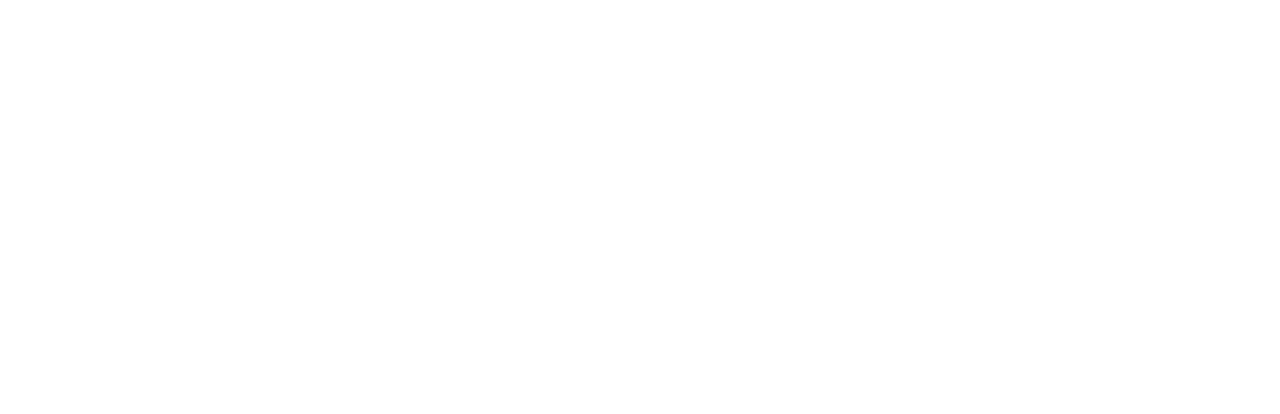
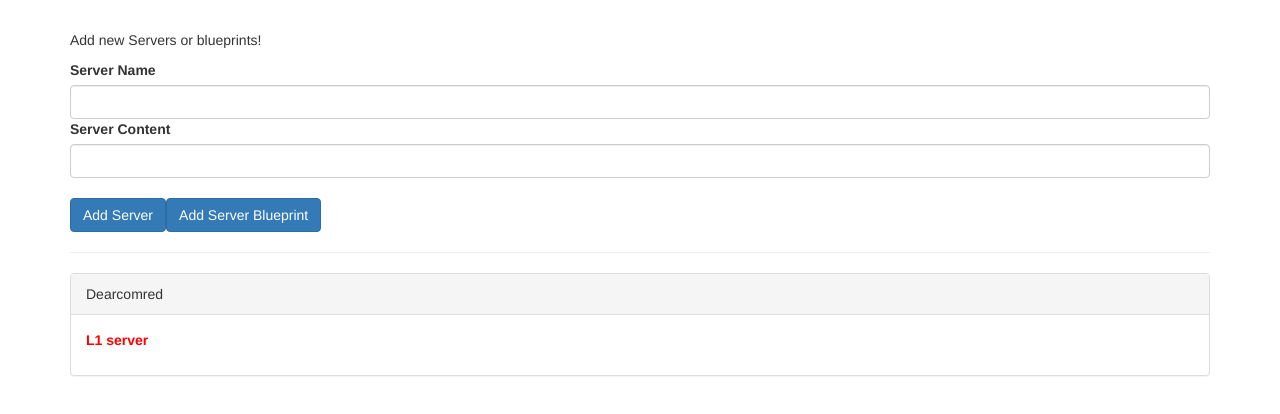
Before and after one commit to shiva508/angular-zero-to-hero, an Angular app: page / in a window 1280 px wide. Shown: the top 414 px of the page. Built offline with nearby package versions, Linux system fonts and the light colour scheme.

Commit message:
event binding

```diff
--- a/src/app/app.component.css
+++ b/src/app/app.component.css
@@ -0,0 +1,7 @@
+.container {
+  margin-top: 30px;
+}
+
+p {
+  color: blue;
+}
--- a/src/app/app.component.html
+++ b/src/app/app.component.html
@@ -1,3 +1,17 @@
 <style></style>
-<div class="container"></div>
+<div class="container">
+  <app-cockpit
+    (serverCreated)="onServerAdded($event)"
+    (blueprintCreated)="onBlueprintAdded($event)"
+  ></app-cockpit>
+  <hr />
+  <div class="row">
+    <div class="col-xs-12">
+      <app-server-elements
+        *ngFor="let serverElement of serverElements"
+        [srvElement]="serverElement"
+      ></app-server-elements>
+    </div>
+  </div>
+</div>
 <router-outlet></router-outlet>
--- a/src/app/app.component.ts
+++ b/src/app/app.component.ts
@@ -3,8 +3,29 @@
 @Component({
   selector: 'app-root',
   templateUrl: './app.component.html',
-  styleUrls: ['./app.component.css']
+  styleUrls: ['./app.component.css'],
 })
 export class AppComponent {
-  title = 'angular-zero-to-hero';
+  serverElements: any = [
+    { name: 'Dearcomred', type: 'server', content: 'L1 server' },
+  ];
+
+  onServerAdded(serverData: { serverName: string; serverContent: string }) {
+    this.serverElements.push({
+      type: 'server',
+      name: serverData.serverName,
+      content: serverData.serverContent,
+    });
+  }
+
+  onBlueprintAdded(blueprintData: {
+    serverName: string;
+    serverContent: string;
+  }) {
+    this.serverElements.push({
+      type: 'blueprint',
+      name: blueprintData.serverName,
+      content: blueprintData.serverContent,
+    });
+  }
 }
--- /dev/null
+++ b/src/app/cockpit/cockpit.component.html
@@ -0,0 +1,14 @@
+<div class="row">
+  <div class="col-xs-12">
+    <p>Add new Servers or blueprints!</p>
+    <label>Server Name</label>
+    <input type="text" class="form-control" [(ngModel)]="newServerName" />
+    <label>Server Content</label>
+    <input type="text" class="form-control" [(ngModel)]="newServerContent" />
+    <br />
+    <button class="btn btn-primary" (click)="onAddServer()">Add Server</button>
+    <button class="btn btn-primary" (click)="onAddBlueprint()">
+      Add Server Blueprint
+    </button>
+  </div>
+</div>
--- /dev/null
+++ b/src/app/cockpit/cockpit.component.ts
@@ -0,0 +1,36 @@
+import { Component, EventEmitter, OnInit, Output } from '@angular/core';
+
+@Component({
+  selector: 'app-cockpit',
+  templateUrl: './cockpit.component.html',
+  styleUrls: ['./cockpit.component.css'],
+})
+export class CockpitComponent implements OnInit {
+  constructor() {}
+  ngOnInit(): void {}
+
+  newServerName = '';
+  newServerContent = '';
+  @Output() serverCreated = new EventEmitter<{
+    serverName: string;
+    serverContent: string;
+  }>();
+  @Output() blueprintCreated = new EventEmitter<{
+    serverName: string;
+    serverContent: string;
+  }>();
+
+  onAddServer() {
+    this.serverCreated.emit({
+      serverName: this.newServerName,
+      serverContent: this.newServerContent,
+    });
+  }
+
+  onAddBlueprint() {
+    this.blueprintCreated.emit({
+      serverName: this.newServerName,
+      serverContent: this.newServerContent,
+    });
+  }
+}
--- /dev/null
+++ b/src/app/server-elements/server-elements.component.html
@@ -0,0 +1,11 @@
+<div class="panel panel-default">
+  <div class="panel-heading">{{ element.name }}</div>
+  <div class="panel-body">
+    <p>
+      <strong *ngIf="element.type === 'server'" style="color: red">{{
+        element.content
+      }}</strong>
+      <em *ngIf="element.type === 'blueprint'">{{ element.content }}</em>
+    </p>
+  </div>
+</div>
```
Also changed, not shown: src/app/app.module.ts (+7 -9 lines), src/app/server-elements/server-elements.component.ts (added, +11 -0 lines), src/app/cockpit/cockpit.component.css (added), src/app/server-elements/server-elements.component.css (added), 2 other files (tests, documents, lock files or other folders).
